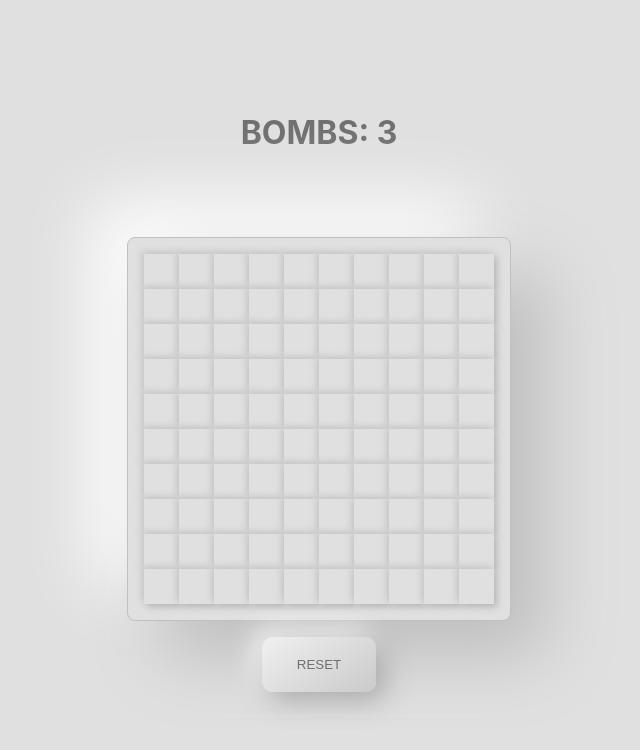
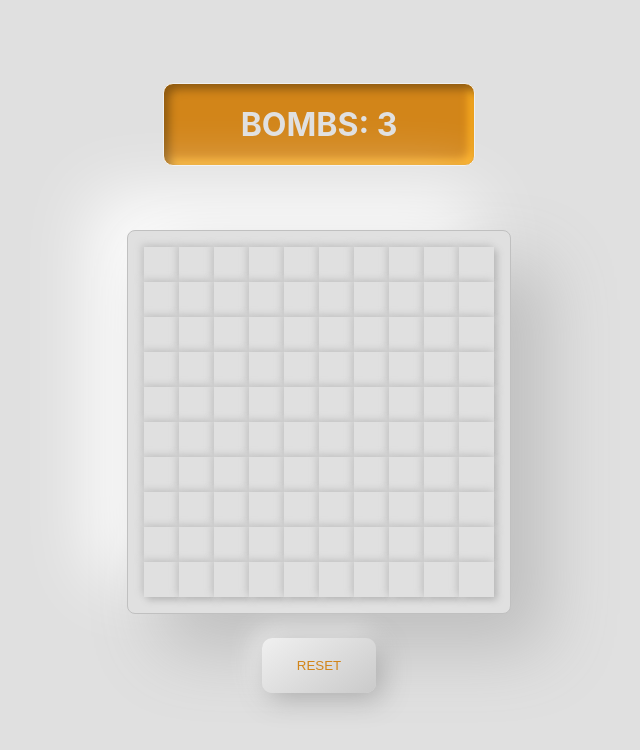
Before and after one commit to ThisIsKaOri/minefield, a React (Create React App) app: page / in a window 1280 px wide. Shown: the top 750 px of the page, without its empty margins (321-961 px from the left). Built offline with nearby package versions, Linux system fonts and the light colour scheme.

Commit message:
fix() bomb score

```diff
--- a/src/components/Box.tsx
+++ b/src/components/Box.tsx
@@ -17,7 +17,8 @@ type BoxProps = {
     grid: GridType;
     setGrid: React.Dispatch<React.SetStateAction<BoxType[][]>>;
     gameOver: boolean;
-    setGameOver: React.Dispatch<React.SetStateAction<boolean>>;
+    setGameOver: React.Dispatch<React.SetStateAction<boolean>>
+    onFlag: any;
 };
 
 const proximityIndexes = (row: number, col:number, grid:GridType) => {
@@ -102,16 +103,29 @@ const uncoverZeroes = (row: number, col: number, grid:GridType) => {
 
 };
 
+const totalFlags = (grid: GridType) => {
+    const rowFlagged = grid.map((row) => {
+        return row.reduce((flags, box) => {
+            return box.isFlagged === true ? flags += 1 : flags;
+        }, 0)
+    });
 
-const Box = ({box, grid, setGrid, gameOver, setGameOver}: BoxProps) => {
+    return rowFlagged.reduce((totalFlagged, rowFlagged) => {
+        return totalFlagged += rowFlagged;
+    }, 0)
+};
+
+const Box = ({box, grid, setGrid, gameOver, setGameOver, onFlag}: BoxProps) => {
 
     const boxData = {
         ...box,
         value: proximityValue(box.row, box.col, grid),
         isFlagged: setFlag(box.row, box.col, grid)
     };
+    const gridData = [...grid];
+    gridData[boxData.row][boxData.col] = {...boxData};
 
-    const gridData = [...grid];
+    onFlag(totalFlags(gridData))
 
     const onClickHandler = () => {
 
@@ -126,22 +140,21 @@ const Box = ({box, grid, setGrid, gameOver, setGameOver}: BoxProps) => {
                         return box.isBomb ? box.isCovered = false : box.isCovered = true
                     });
                 });
-
-                setGrid(gridData);
+                setGrid([...gridData]);
             };
 
             if(boxData.isCovered === true && boxData.isBomb === false) {
 
                 boxData.isCovered = false;
-                gridData[boxData.row][boxData.col] = boxData;
+                gridData[boxData.row][boxData.col] = {...boxData};
 
                 uncoverZeroes(boxData.row, boxData.col, gridData);
 
-                setGrid(gridData);
+                setGrid([...gridData]);
             };
         } else {
 
-            setGrid(gridData);
+            setGrid([...gridData]);
         }
     };
 
--- a/src/components/Grid.css
+++ b/src/components/Grid.css
@@ -1,3 +1,13 @@
+.score {
+    min-width: 250px;
+    padding: 0px 30px;
+    border: 1px solid #f0f0f0;
+    border-radius: 10px;
+    background: #d28519;
+    box-shadow: inset 5px 5px 10px #8b5811,
+                inset -5px -5px 10px #ffb222;
+}
+
 .grid {
     display: flex;
     flex-direction: column;
@@ -19,22 +29,22 @@
 }
 
 .reset {
-    margin: 16px;
+    margin: 24px;
     padding: 20px 35px;
-    color: #707070;
+    color: #d28519;
     border-radius: 10px;
     background: linear-gradient(145deg, #f0f0f0, #cacaca);
-    box-shadow:  7px 7px 28px #a4a4a4,
-                -7px -7px 28px #ffffff;
+    box-shadow:  5px 5px 28px #a4a4a4,
+                -5px -5px 28px #ffffff;
 }
 
 .reset:active {
     border-radius: 10px;
     background: #e0e0e0;
-    box-shadow: inset 7px 7px 28px #a4a4a4,
-                inset -7px -7px 28px #ffffff;
+    box-shadow: inset 5px 5px 5px #a4a4a4,
+                inset -5px -5px 5px #ffffff;
 }
 
 h1 {
-    color: #707070;
+    color: #e0e0e0;
 }
--- a/src/components/Grid.tsx
+++ b/src/components/Grid.tsx
@@ -1,7 +1,7 @@
 import './Grid.css';
 
 import Box, { BoxType } from './Box';
-import { useState } from 'react';
+import { useEffect, useState } from 'react';
 
 
 export type GridType = BoxType[][];
@@ -51,39 +51,36 @@ const totalBombs = (grid: GridType) => {
     }, 0)
 };
 
-const totalFlags = (grid: GridType) => {
-    const rowFlagged = grid.map((row) => {
-        return row.reduce((flags, box) => {
-            return box.isFlagged ? flags += 1 : flags;
-        }, 0)
-    })
-    return rowFlagged.reduce((totalFlagged, rowFlagged) => {
-        return totalFlagged += rowFlagged;
-    }, 0)
-};
 
 const Grid = ({settings: {width, height, bombDensity}}: GridProps ) => {
 
     const [grid, setGrid] = useState(generateGrid(width, height, bombDensity));
     const [bombs, setBombs] = useState(totalBombs(grid));
+    const [flags, setFlags] = useState(0);
     const [gameOver, setGameOver] = useState(false);
     const [win, setWin] = useState(false);
 
-    if(bombs - totalFlags(grid) === 0) {
-        setWin(true);
-    }
-    console.log(totalFlags(grid));
-
     const reset = () => {
         setGrid(generateGrid(width, height, bombDensity));
+        setBombs(totalBombs(grid));
+        setFlags(0);
         setGameOver(false);
-        setBombs(totalBombs(grid));
+        setWin(false);
     }
+
+    const onFlagHandler = (n: number) => {
+
+        setFlags(n);
+    }
+
+    if(bombs === flags) setWin(true);
 
     return (
         <>
-        {!win && <h1>{gameOver ? `Game Over` : `BOMBS: ${bombs}`}</h1>}
-        {win && <h1>You Win!</h1>}
+        <div className="score">
+            {!win && <h1>{gameOver ? `GAME OVER` : `BOMBS: ${bombs - flags}`}</h1>}
+            {win && <h1>You Win!</h1>}
+        </div>
         <div className="grid">
             {grid.map((row) => {
 
@@ -93,7 +90,8 @@ const Grid = ({settings: {width, height, bombDensity}}: GridProps ) => {
                         return <Box grid={grid} box={box}
                             setGrid={setGrid}
                             gameOver={gameOver}
-                            setGameOver={setGameOver}/>
+                            setGameOver={setGameOver}
+                            onFlag={onFlagHandler}/>
                         })}
                     </div>
                 );
```
